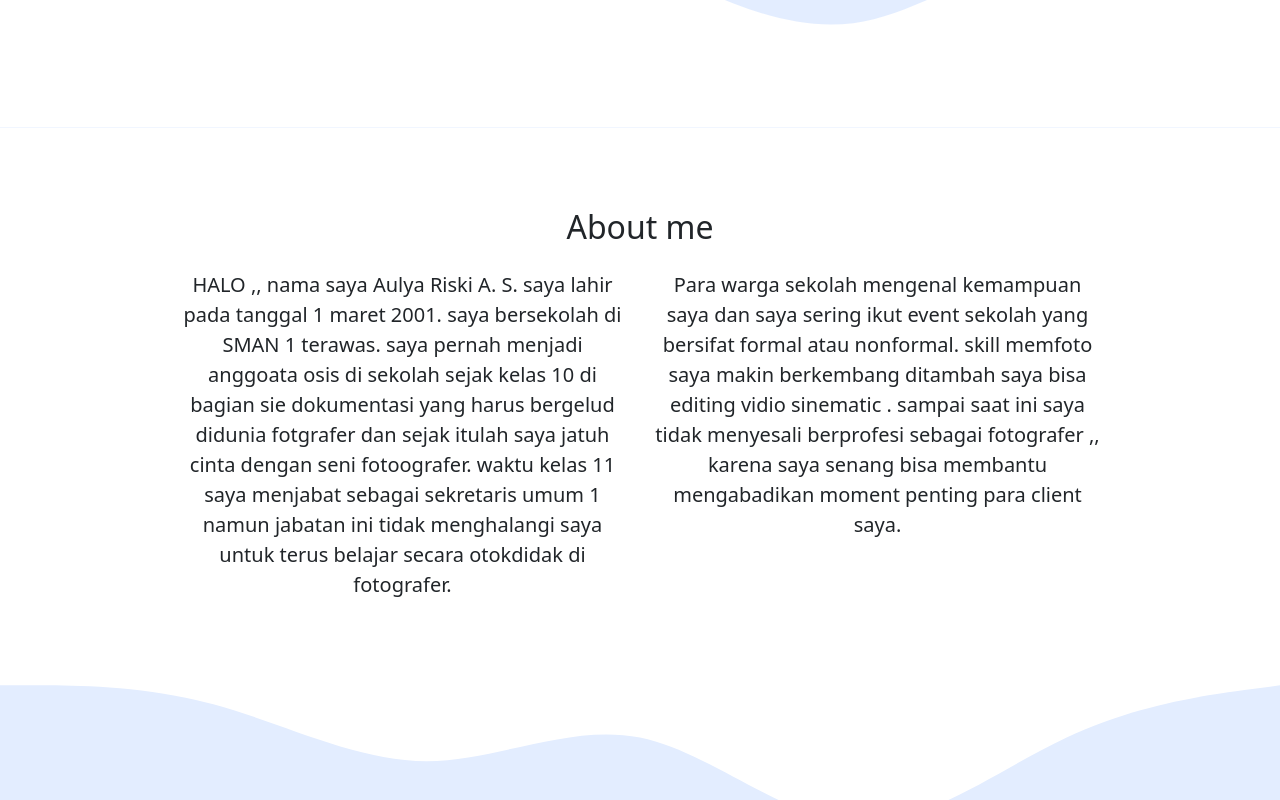
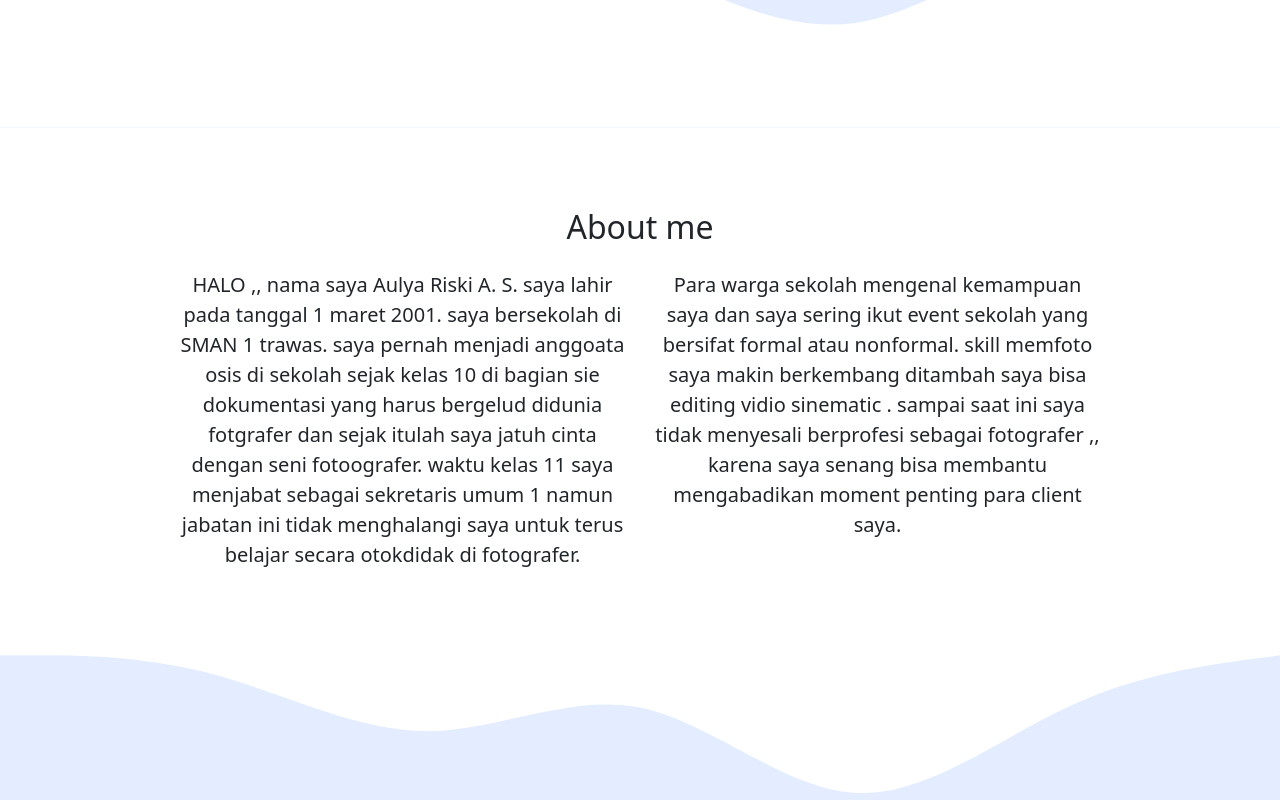
Before and after one commit to aulyahaha/aulyahaha.github.io, a plain HTML site: page index.html in a window 1280 px wide. Shown: the part 574-1374 px from the top of the page. Drawn offline with nearby package versions, Linux system fonts and the light colour scheme.

Commit message:
Update index.html

```diff
--- a/index.html
+++ b/index.html
@@ -90,7 +90,7 @@
         <div class="row justify-content-center fs-5 text-center">
           <div class="col-md-5">
             HALO ,, nama saya Aulya Riski A. S. saya lahir pada tanggal 1 maret
-            2001. saya bersekolah di SMAN 1 terawas. saya pernah menjadi anggoata
+            2001. saya bersekolah di SMAN 1 trawas. saya pernah menjadi anggoata
             osis di sekolah sejak kelas 10 di bagian sie dokumentasi yang harus
             bergelud didunia fotgrafer dan sejak itulah saya jatuh cinta dengan
             seni fotoografer. waktu kelas 11 saya menjabat sebagai sekretaris
```
